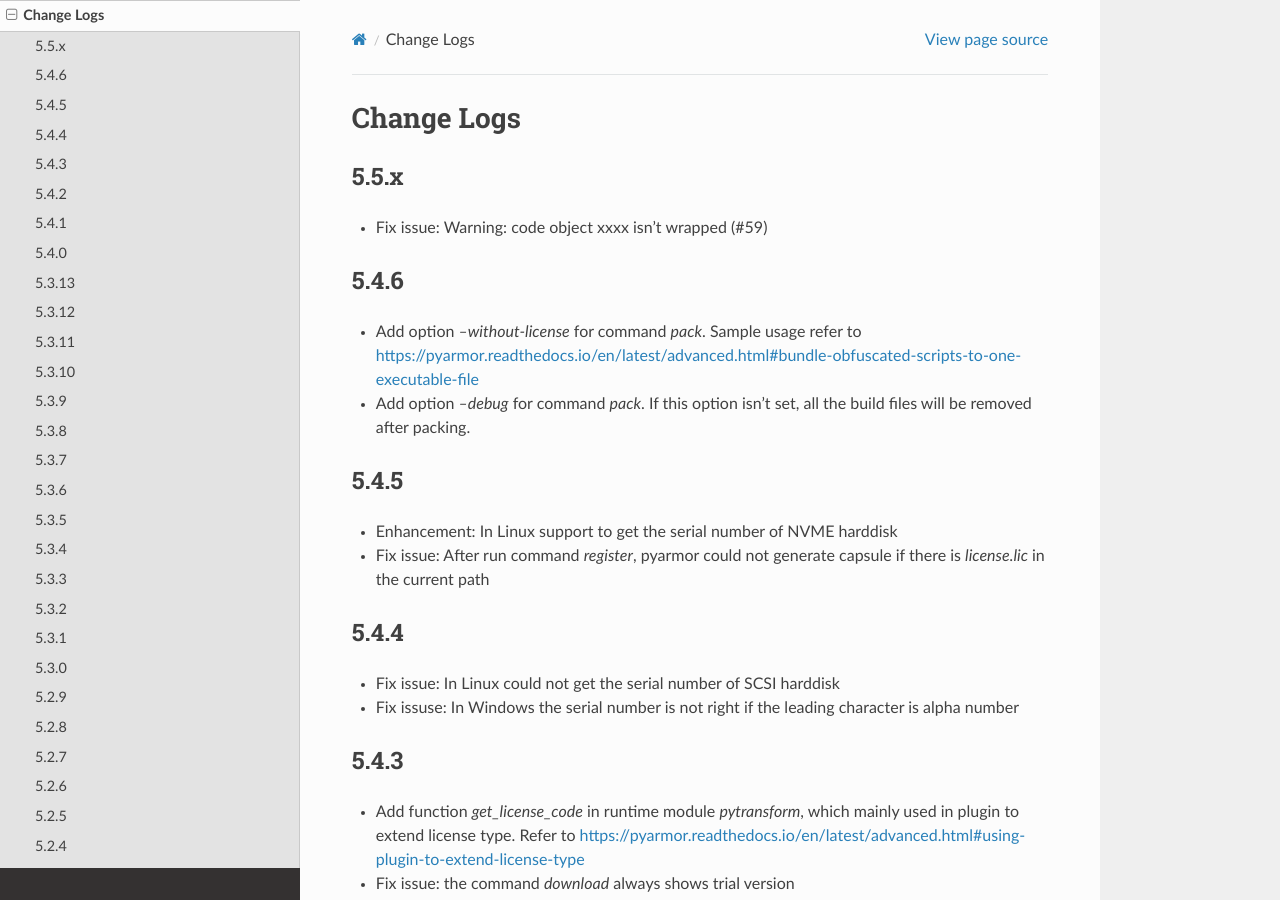
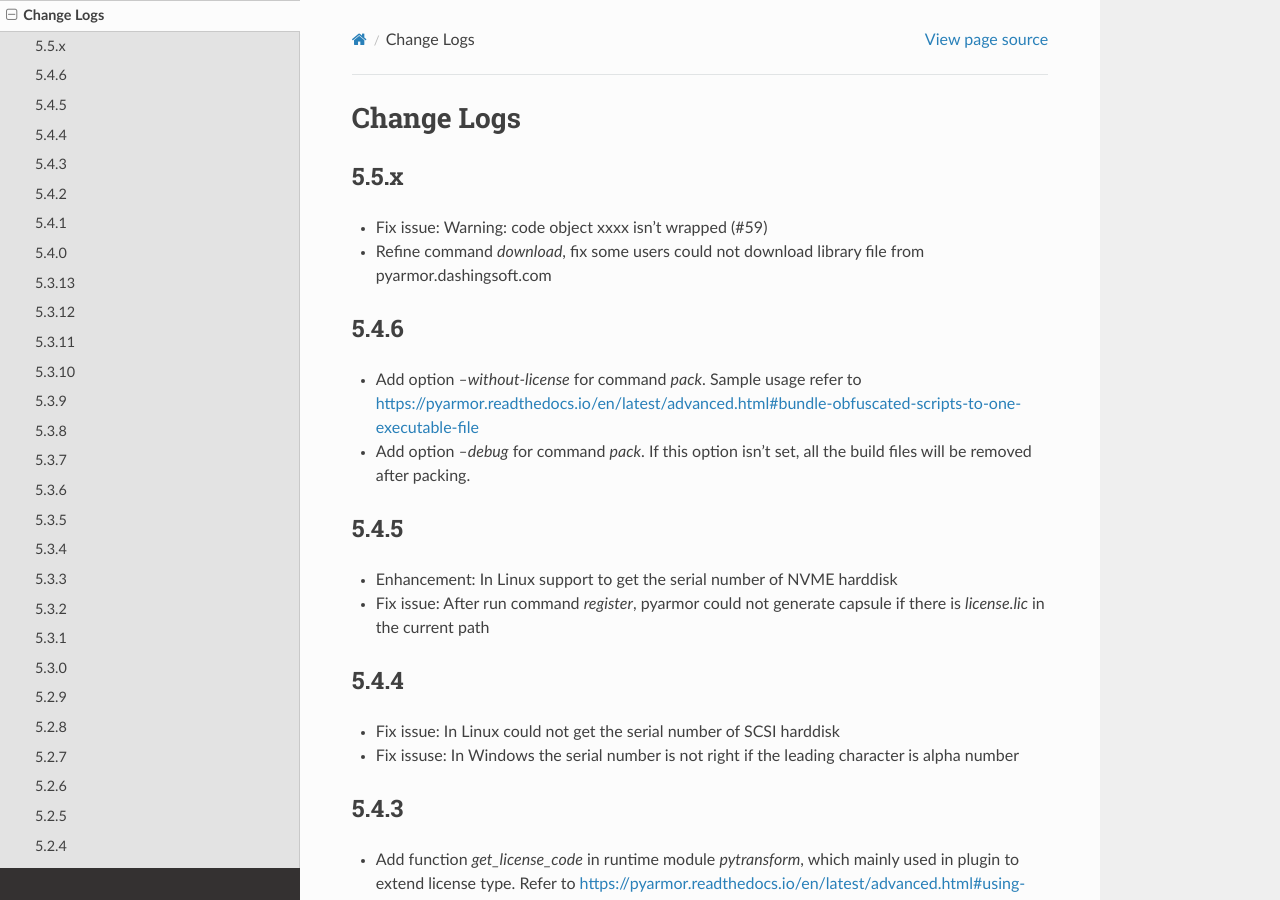
Before and after one commit to dashingsoft/pyarmor, a Sphinx documentation site: the page built from docs/change-logs.rst, in a window 1280 px wide and 900 px high. Built offline with Sphinx 7.4.7 and the Read the Docs theme 2.0.0, drawn with Linux system fonts in a browser that asks for light colours.

```diff
--- a/docs/change-logs.rst
+++ b/docs/change-logs.rst
@@ -6,6 +6,7 @@
 5.5.x
 -----
 * Fix issue: Warning: code object xxxx isn't wrapped (#59)
+* Refine command `download`, fix some users could not download library file from pyarmor.dashingsoft.com
 
 5.4.6
 -----
```
Also changed, not shown: 2 other files.
